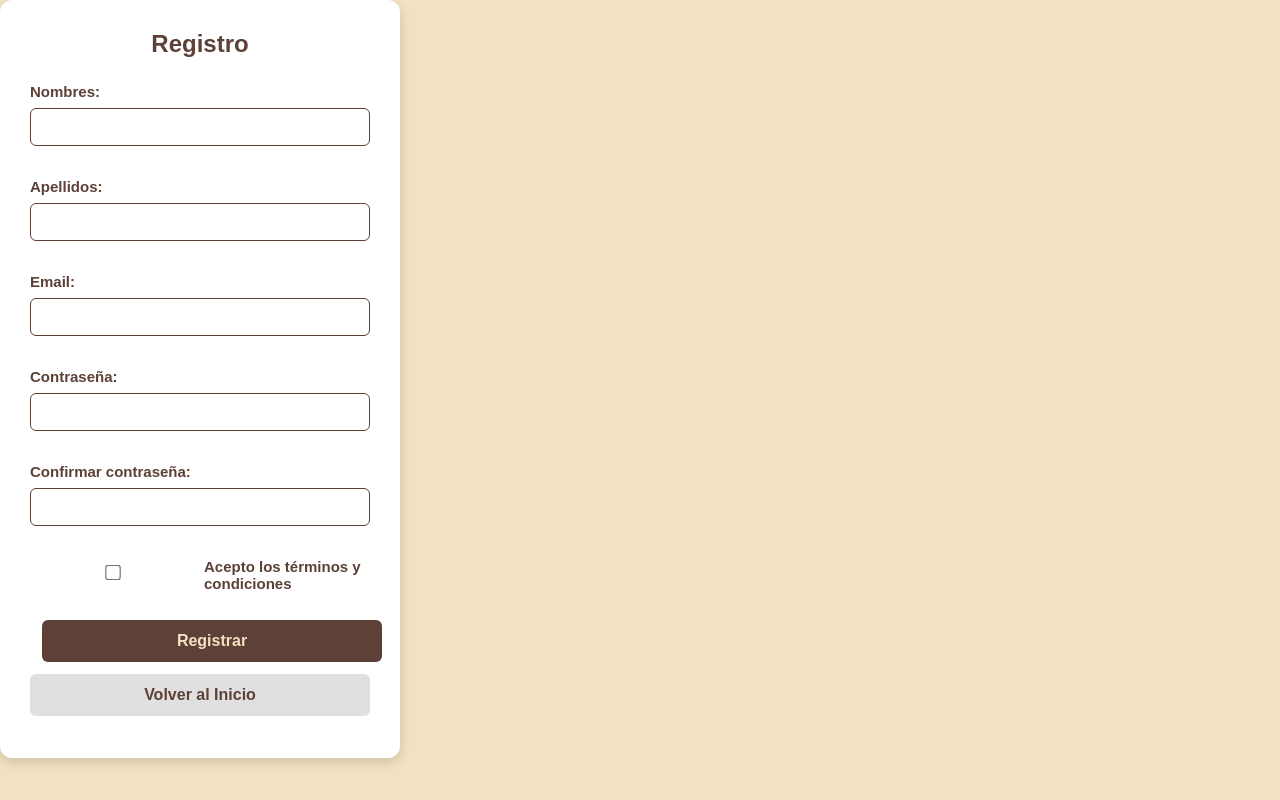
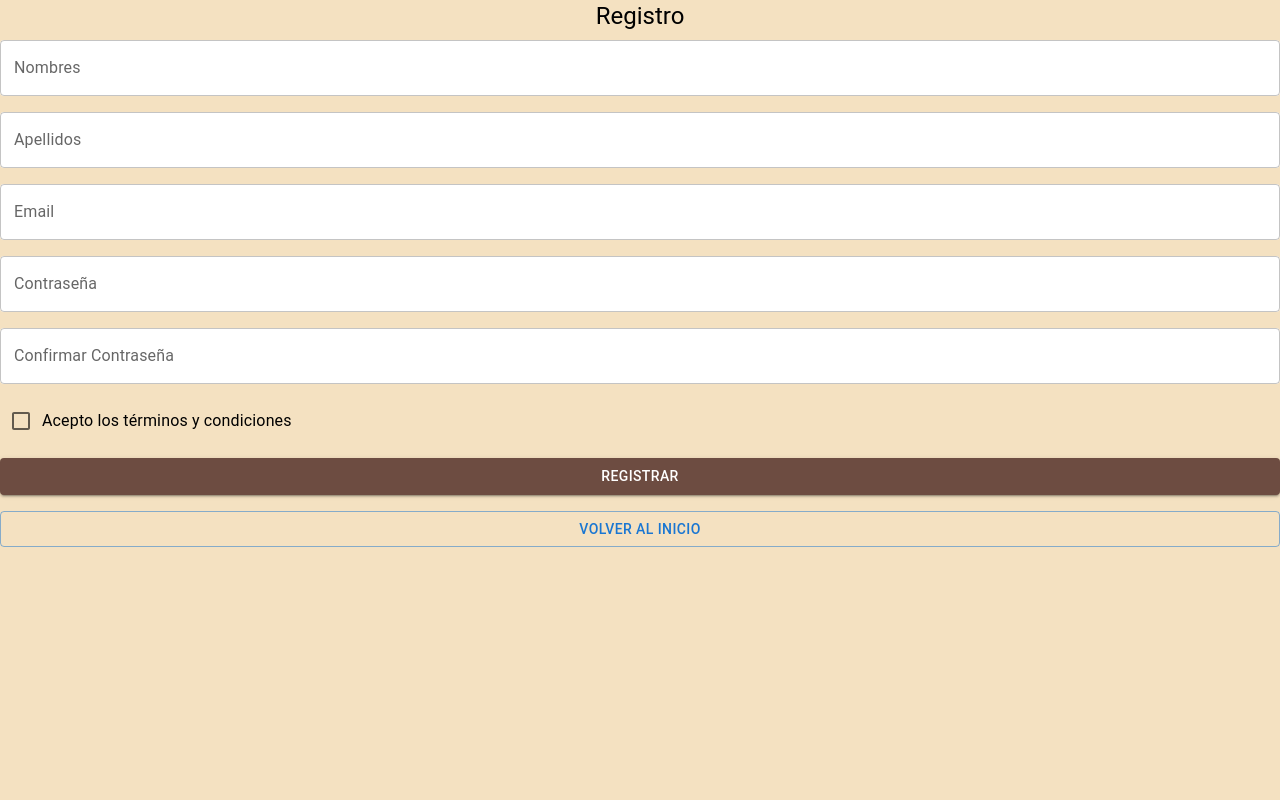
Before and after one commit to TiffaTobon/entre-paginas-git, a React (Vite) app: page /profile-edit in a window 1280 px wide. Built offline with nearby package versions, Linux system fonts and the light colour scheme; a web font is replaced by a local one.

Commit message:
Se implementa modal para registro y login

```diff
--- a/package.json
+++ b/package.json
@@ -10,6 +10,9 @@
     "preview": "vite preview"
   },
   "dependencies": {
+    "@emotion/react": "^11.14.0",
+    "@emotion/styled": "^11.14.0",
+    "@mui/material": "^7.1.0",
     "firebase": "^11.6.0",
     "react": "^19.0.0",
     "react-dom": "^19.0.0",
--- a/src/Components/BookCards.jsx
+++ b/src/Components/BookCards.jsx
@@ -3,13 +3,11 @@ import "../styles/BookCards.css";
 import placeholderImage from "../assets/Images/placeholder-book.jpg";
 import { FaShoppingCart } from "react-icons/fa";
 import { useCart } from "../context/CartContext";
-import { useNavigate } from "react-router-dom";
 
-const BookCards = ({ searchTerm, limit, showPagination = true }) => {
+const BookCards = ({ searchTerm, limit, showPagination = true, onOpenLogin }) => {
   const { addToCart } = useCart();
   const [books, setBooks] = useState([]);
   const [loading, setLoading] = useState(true);
-  const navigate = useNavigate();
 
   useEffect(() => {
     const fetchBooks = async () => {
@@ -58,7 +56,10 @@ const BookCards = ({ searchTerm, limit, showPagination = true }) => {
             <button
               onClick={() => {
                 const token = localStorage.getItem("token");
-                if (!token) return navigate("/login");
+                if (!token) {
+                  if (onOpenLogin) onOpenLogin(); // ✅ Abre el modal de login si no hay token
+                  return;
+                }
 
                 addToCart({
                   id: book.id,
--- a/src/Components/UserForm.jsx
+++ b/src/Components/UserForm.jsx
@@ -1,8 +1,16 @@
 import React, { useState } from "react";
+import {
+  TextField,
+  Button,
+  Checkbox,
+  FormControlLabel,
+  Typography,
+  Box,
+  Stack,
+} from "@mui/material";
 import { useNavigate } from "react-router-dom";
-import "../styles/UserForm.css";
 
-const UserForm = ({ onSubmit }) => {
+const UserForm = ({ onSubmit, onClose }) => {
   const navigate = useNavigate();
 
   const [formData, setFormData] = useState({
@@ -38,6 +46,7 @@ const UserForm = ({ onSubmit }) => {
     setErrores(newErrors);
     return Object.keys(newErrors).length === 0;
   };
+
   const handleSubmit = (e) => {
     e.preventDefault();
     if (validar()) {
@@ -47,91 +56,108 @@ const UserForm = ({ onSubmit }) => {
   };
 
   return (
-  <div className="form-container">
-    <h2>Registro</h2>
-    <form onSubmit={handleSubmit}>
+    <Box component="form" onSubmit={handleSubmit}>
+      <Typography variant="h5" gutterBottom textAlign="center">
+        Registro
+      </Typography>
 
-      <div className="form-group">
-        <label>Nombres:</label>
-        <input
-          type="text"
+      <Stack spacing={2}>
+        <TextField
+          label="Nombres"
           name="nombres"
           value={formData.nombres}
           onChange={handleChange}
+          error={!!errores.nombres}
+          helperText={errores.nombres}
+          fullWidth
+          InputProps={{ sx: { backgroundColor: "white" } }}
         />
-        {errores.nombres && <p className="error">{errores.nombres}</p>}
-      </div>
 
-      <div className="form-group">
-        <label>Apellidos:</label>
-        <input
-          type="text"
+        <TextField
+          label="Apellidos"
           name="apellidos"
           value={formData.apellidos}
           onChange={handleChange}
+          error={!!errores.apellidos}
+          helperText={errores.apellidos}
+          fullWidth
+          InputProps={{ sx: { backgroundColor: "white" } }}
         />
-        {errores.apellidos && <p className="error">{errores.apellidos}</p>}
-      </div>
 
-      <div className="form-group">
-        <label>Email:</label>
-        <input
+        <TextField
+          label="Email"
+          name="email"
           type="email"
-          name="email"
           value={formData.email}
           onChange={handleChange}
+          error={!!errores.email}
+          helperText={errores.email}
+          fullWidth
+          InputProps={{ sx: { backgroundColor: "white" } }}
         />
-        {errores.email && <p className="error">{errores.email}</p>}
-      </div>
 
-      <div className="form-group">
-        <label>Contraseña:</label>
-        <input
+        <TextField
+          label="Contraseña"
+          name="password"
           type="password"
-          name="password"
           value={formData.password}
           onChange={handleChange}
+          error={!!errores.password}
+          helperText={errores.password}
+          fullWidth
+          InputProps={{ sx: { backgroundColor: "white" } }}
         />
-        {errores.password && <p className="error">{errores.password}</p>}
-      </div>
 
-      <div className="form-group">
-        <label>Confirmar contraseña:</label>
-        <input
+        <TextField
+          label="Confirmar Contraseña"
+          name="confirmarPassword"
           type="password"
-          name="confirmarPassword"
           value={formData.confirmarPassword}
           onChange={handleChange}
+          error={!!errores.confirmarPassword}
+          helperText={errores.confirmarPassword}
+          fullWidth
+          InputProps={{ sx: { backgroundColor: "white" } }}
         />
-        {errores.confirmarPassword && (
-          <p className="error">{errores.confirmarPassword}</p>
+
+        <FormControlLabel
+          control={
+            <Checkbox
+              name="aceptoTerminos"
+              checked={formData.aceptoTerminos}
+              onChange={handleChange}
+              color="primary"
+            />
+          }
+          label="Acepto los términos y condiciones"
+        />
+
+        {errores.aceptoTerminos && (
+          <Typography variant="caption" color="error">
+            {errores.aceptoTerminos}
+          </Typography>
         )}
-      </div>
 
-        <div className="checkbox-container">
-      <input
-        type="checkbox"
-        id="aceptoTerminos"
-        name="aceptoTerminos"
-        checked={formData.aceptoTerminos}
-        onChange={handleChange}
-      />
-      <label htmlFor="aceptoTerminos">Acepto los términos y condiciones</label>
-    </div>
+        <Button
+          type="submit"
+          variant="contained"
+          sx={{ backgroundColor: "#6d4c41", '&:hover': { backgroundColor: "#5a3c33" } }}
+        >
+          Registrar
+        </Button>
 
-      <button type="submit" className="btn-primary">
-        Registrar
-      </button>
-      <button
-        type="button"
-        className="btn-secondary"
-        onClick={() => navigate("/")}
+        <Button
+        variant="outlined"
+        onClick={() => {
+          if (onClose) onClose(); // Cierra el modal si se pasó la prop
+          navigate("/");
+        }}
       >
         Volver al Inicio
-      </button>
-    </form>
-  </div>
-);
+      </Button>
+      </Stack>
+    </Box>
+  );
 };
 
 export default UserForm;
--- a/src/pages/Login.jsx
+++ b/src/pages/Login.jsx
@@ -1,10 +1,16 @@
-// Login.jsx
 import React, { useState } from "react";
-import { useNavigate, Link } from "react-router-dom";
+import {
+  TextField,
+  Button,
+  Typography,
+  Box,
+  Stack,
+  Link,
+} from "@mui/material";
 import axios from "axios";
-import "../styles/Login.css";
+import { useNavigate } from "react-router-dom";
 
-const Login = () => {
+const Login = ({ onClose, onSwitchToRegister }) => {
   const [email, setEmail] = useState("");
   const [password, setPassword] = useState("");
   const navigate = useNavigate();
@@ -20,57 +26,78 @@ const Login = () => {
 
       const { token, usuario } = res.data;
 
-      // Guardar token y usuario en localStorage
       localStorage.setItem("token", token);
-      localStorage.setItem("usuario_id", usuario.id); // útil para subir libros
+      localStorage.setItem("usuario_id", usuario.id);
 
       alert("Inicio de sesión exitoso");
+      if (onClose) onClose();
       navigate("/workspace");
     } catch (error) {
-      console.error("Error al iniciar sesión:", error);
       alert("Error: " + (error.response?.data?.mensaje || error.message));
     }
   };
 
   return (
-    <div className="page">
-      <div className="form-container">
-        <h2>Iniciar Sesión</h2>
-        <form onSubmit={handleLogin}>
-          <label>Email:</label>
-          <input
+    <Box component="form" onSubmit={handleLogin}>
+      <Typography variant="h5" gutterBottom textAlign="center">
+        Iniciar Sesión
+      </Typography>
+
+      <Stack spacing={2}>
+        <TextField
+          label="Email"
           type="email"
           value={email}
           onChange={(e) => setEmail(e.target.value)}
+          fullWidth
           required
+          InputProps={{ sx: { backgroundColor: "white" } }}
         />
 
-          <label>Contraseña:</label>
-          <input
+        <TextField
+          label="Contraseña"
           type="password"
           value={password}
           onChange={(e) => setPassword(e.target.value)}
+          fullWidth
           required
+          InputProps={{ sx: { backgroundColor: "white" } }}
         />
 
-          <button type="submit" className="btn-login">
+        <Button
+          type="submit"
+          variant="contained"
+          sx={{ backgroundColor: "#6d4c41", '&:hover': { backgroundColor: "#5a3c33" } }}
+        >
           Ingresar
-          </button>
-        </form>
-        <Link to="/">
-          <button type="button" className="btn-secondary">
+        </Button>
+
+        <Button
+          variant="outlined"
+          onClick={() => {
+            if (onClose) onClose();
+            navigate("/");
+          }}
+        >
           Volver al Inicio
-        </button>
-        </Link>
-        <p style={{ textAlign: "center", marginTop: "15px" }}>
+        </Button>
+
+        <Typography variant="body2" textAlign="center">
           ¿No tienes cuenta?{" "}
-        <Link to="/register" style={{ color: "#5D4037", fontWeight: "bold", textDecoration: "underline" }}>
+          <Link
+            component="button"
+            variant="body2"
+            onClick={() => {
+              if (onClose) onClose();
+              if (onSwitchToRegister) onSwitchToRegister();
+            }}
+            sx={{ color: "#5D4037", fontWeight: "bold", textDecoration: "underline" }}
+          >
             Regístrate
           </Link>
-      </p>
-
-      </div>
-    </div>
+        </Typography>
+      </Stack>
+    </Box>
   );
 };
 
--- a/src/pages/ShoppingCart.jsx
+++ b/src/pages/ShoppingCart.jsx
@@ -23,7 +23,7 @@ const ShoppingCart = () => {
                 />
                 <div>
                   <h4>{book.title}</h4>
-                  <p>{book.author?.join(", ")}</p>
+                  <p>{book.author}</p>
                   <p>
                     <small>{book.year || "Año desconocido"}</small>
                   </p>
--- a/src/styles/MainPanel.css
+++ b/src/styles/MainPanel.css
@@ -73,21 +73,7 @@
   flex-direction: column;
   align-items: center;
 }
-.bookcards-item {
-  flex: 0 1 calc(30% - 40px);
-  max-width: 360px;
-  padding: 10px;
-  font-size: 20px;
-  display: flex;
-  flex-direction: column;
-  align-items: center;
-  background-color: #f5efe6;
-  border-radius: 8px;
-  transition: transform 0.3s ease;
-  margin: 10px;
-  font-size: 15px;
-  box-shadow: 0 2px 8px rgba(0, 0, 0, 0.15);
-}
+
 /* ===== Header ===== */
 .header_MainPanel_bar {
   display: flex;
```
Also changed, not shown: src/pages/MainPanel.jsx (+90 -9 lines), 1 other file (tests, documents, lock files or other folders). Lines whose indentation alone changed are shown as unchanged.
